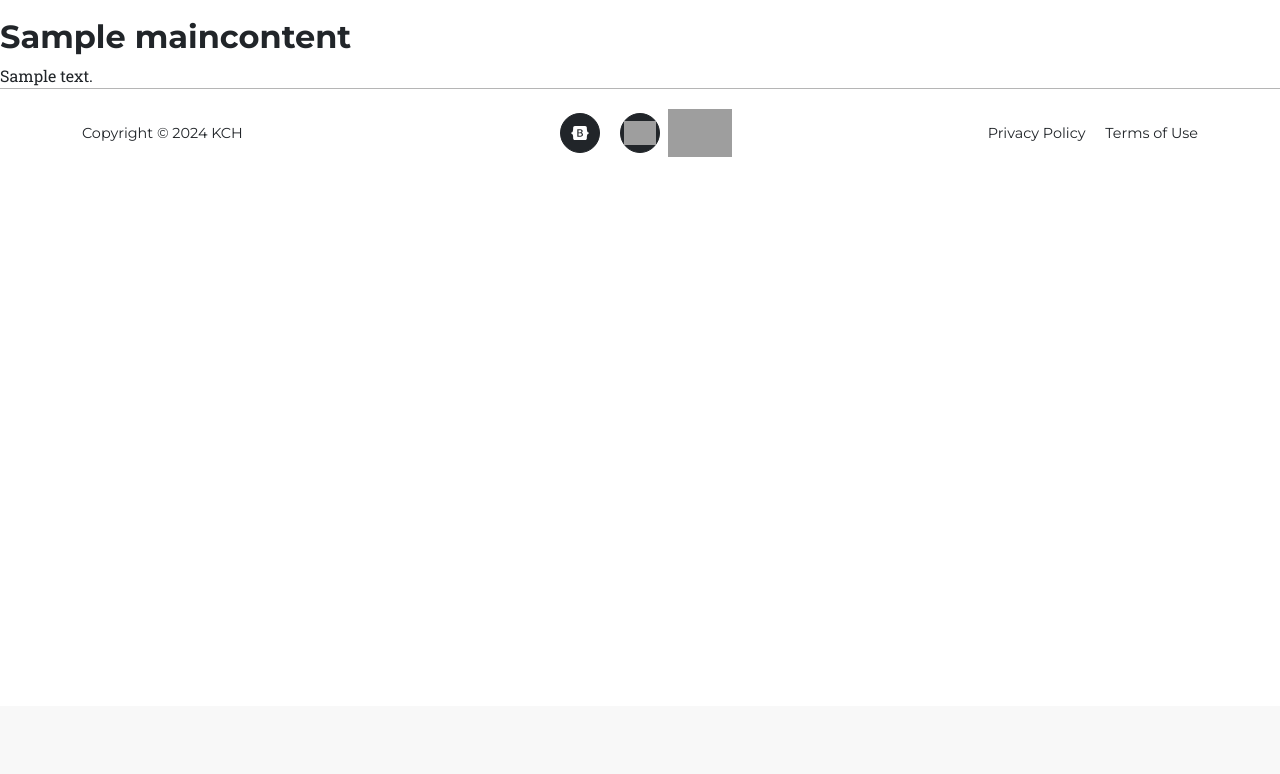
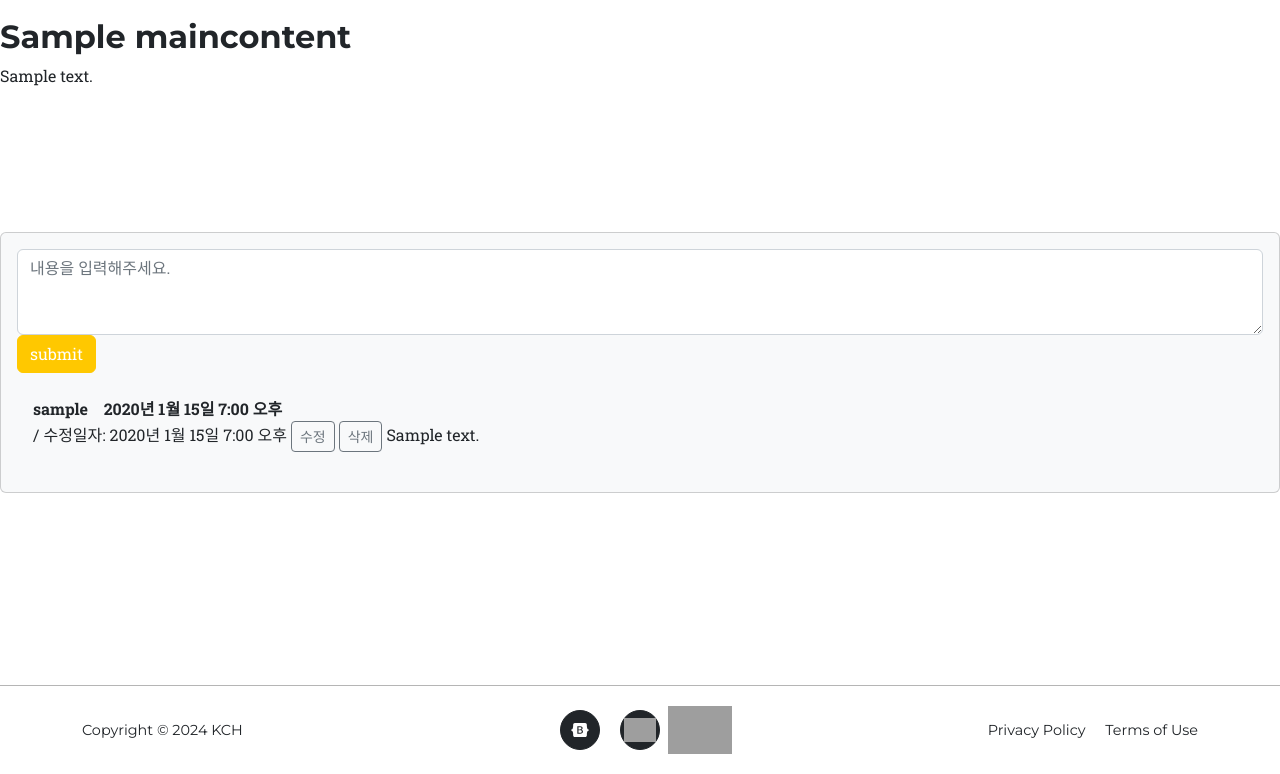
Before and after one commit to Kchanghyun/django_lec, a Django app: page /mysite/1/ in a window 1280 px wide. Shown: the part 94-868 px from the top of the page. Before the commit the page ends 251 px from the top, so only its background shows below. Run offline with Django 4.2, Linux system fonts and the light colour scheme; a user stored in the database is signed in; tables that the repository leaves empty hold one stand-in row (values such as "Sample post"); some libraries are stand-ins or nearby versions; grey boxes are pictures that could not be loaded.

Commit message:
Transfer work from windows to mac

```diff
--- a/mysite/admin.py
+++ b/mysite/admin.py
@@ -1,9 +1,9 @@
 from django.contrib import admin
-from .models import MainContent
 from .models import Notice
+from .models import MainContent, Comment
 
 admin.site.register(MainContent)
-
+admin.site.register(Comment)
 
 # Register your models here.
 @admin.register(Notice)
--- a/mysite/models.py
+++ b/mysite/models.py
@@ -1,5 +1,5 @@
 from django.db import models
-
+from django.contrib.auth.models import User
 # Create your models here.
 
 class MainContent(models.Model):
@@ -15,3 +15,15 @@ class Notice(models.Model):
 
     def __str__(self):
         return self.title
+
+
+class Comment(models.Model):
+    author = models.ForeignKey(User, on_delete=models.CASCADE)  # 작성자
+    content_list = models.ForeignKey(MainContent, on_delete=models.CASCADE)  # 제목
+    content = models.TextField()  # 작성 내용
+    create_date = models.DateTimeField(auto_now_add=True)  # 작성 날짜
+    modify_date = models.DateTimeField(auto_now=True)  # 수정 날짜
+
+# models.ForeignKey('self', on_delete=models.CASCADE) <- 자신과 다대일 관계인 객체를 만듦
+# MainContent에는 여러 개의 Comment가 달릴 수 있는데, MainContent를 삭제하면 관련된 Comment도 삭제한다는 의미
+# create_date에는 auto_now_add=True로 최초 시간을 저장하고 댓글을 수정하면 modify_date에서 auto_now=True로 수정 시간을 저장
--- a/mysite/urls.py
+++ b/mysite/urls.py
@@ -20,5 +20,6 @@ from . import views
 urlpatterns = [
     path('', views.index),
     path('<int:content_id>/', views.detail, name='detail'),
-    path('community/', views.notice_index, name='notice_index')
+    path('community/', views.notice_index, name='notice_index'),
+    path('comment/create/<int:content_id>/', views.comment_create, name='comment_create'),
 ]
--- a/mysite/views.py
+++ b/mysite/views.py
@@ -1,6 +1,8 @@
-from django.shortcuts import get_object_or_404, render
+from django.shortcuts import get_object_or_404, render, redirect
+from django.contrib.auth.decorators import login_required
 from .models import MainContent
 from .models import Notice
+from .forms import CommentForm
 
 # Create your views here.
 
@@ -27,3 +29,25 @@ def notice_index(request):
     community_content_list = Notice.objects.order_by('-created_at')
     context = {'community_content_list': community_content_list}
     return render(request, 'pages/community.html', context)
+
+
+def comment_create(request, content_id):
+    content_list = get_object_or_404(MainContent, pk=content_id)
+
+    if request.method == 'POST':
+        form = CommentForm(request.POST)
+        if form.is_valid():
+            comment = form.save(commit=False)
+            comment.content_list = content_list
+            comment.author = request.user
+            comment.save()
+            return redirect('detail', content_id=content_list.id)
+    else:
+        form = CommentForm()
+        context = {'content_list' : content_list, 'form': form}
+        return render(request, 'mysite/content_detail.html', context)
+
+
+@login_required(login_url='accounts:login')
+def comment_create(request, content_id):
+    content_list = get_object_or_404(MainContent, pk=content_id)
--- a/templates/mysite/content_detail.html
+++ b/templates/mysite/content_detail.html
@@ -4,4 +4,32 @@
 <div>
     {{content_list.content}}
 </div>
+<section class="mb-5">
+    <div class="card bg-light">
+        <div class="card-body">
+            <form method="post" class="mb-4" action="{% url 'comment_create' content_list.id %}">
+                {% csrf_token %}
+                <textarea id="content" name="content" class="form-control" rows="3"
+                          placeholder="내용을 입력해주세요."></textarea>
+                <button type="submit" class="btn btn-primary">submit</button>
+            </form>
+            {% for comment in content_list.comment_set.all %}
+            <div class="d-flex">
+                <div class="ms-3">
+                    <div class="fw-bold">{{ comment.author.username }} &nbsp&nbsp {{ comment.create_date }}</div>
+                    {% if comment.create_date != comment.modify.date %}
+                    / 수정일자: {{ comment.modify_date }}
+                    {% endif %}
+                    {% if request.user == comment.author %}
+                        <a href="{% url 'comment_update' comment.id %}" class="btn btn-sm btn-outline-secondary">수정</a>
+                        <a href="{% url 'comment_delete' comment.id %}" class="btn btn-sm btn-outline-secondary">삭제</a>
+                    {% endif %}
+                    {{ comment.content }}
+                </div>
+            </div>
+            <br/>
+            {% endfor %}
+        </div>
+    </div>
+</section>
 {% endblock %}
```
Also changed, not shown: mysite/forms.py (added, +7 -0 lines).
